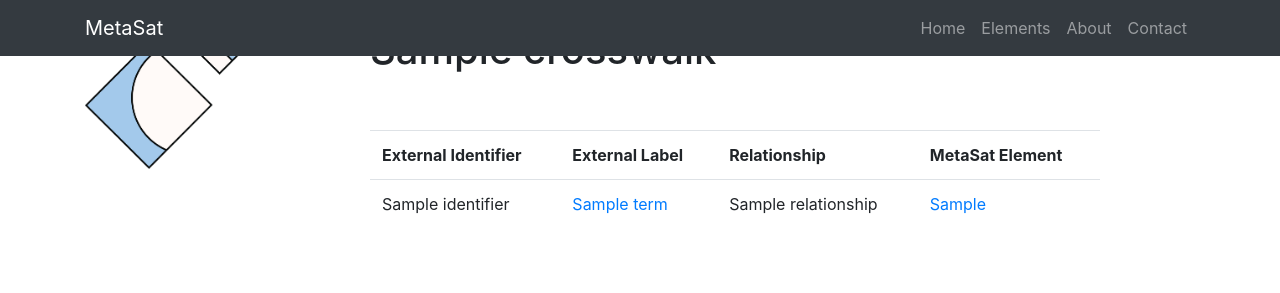
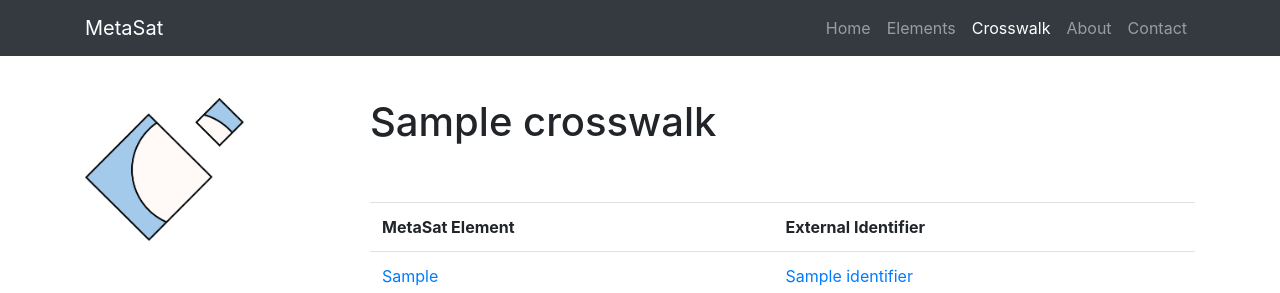
Before and after one commit to katieefrey/metasat, a Django app: template main/crosswalk/templates/crosswalk/crosswalk.html in a window 1280 px wide. Shown: the top 293 px of the page. Before the commit the page ends 214 px from the top, so only its background shows below. Run offline with Django 3.2, Linux system fonts and the light colour scheme; the template is opened without the code that fills it: most values are stand-ins (such as "Sample title", 1, 10 or a date in 2020); some libraries are stand-ins or nearby versions.

Commit message:
crosswalk updates and some accessibility improvements

```diff
--- a/main/crosswalk/models.py
+++ b/main/crosswalk/models.py
@@ -2,6 +2,7 @@ from django.db import models
 from metasat.models import Element
 
 class ExternalSchema(models.Model):
+    identifier = models.CharField(max_length=255, null=True, blank=True)
     name = models.CharField(max_length=255)
     url = models.CharField(max_length=255, null=True, blank=True)
 
@@ -36,3 +37,6 @@ class ExternalElement(models.Model):
 
     def __str__(self):
         return f"{self.source}: {self.identifier}"
+
+    class Meta:
+       ordering = ('metasat_element',)
--- a/main/crosswalk/templates/crosswalk/crosswalk.html
+++ b/main/crosswalk/templates/crosswalk/crosswalk.html
@@ -11,37 +11,49 @@
 
 {% block body %}
 
-<section>
-    <div class="container">
-        <div class="row">
+<div class="container">
+    <div background-color="white" class="row">
+        <div class="col-2">
+            <br/>&nbsp;<br/>&nbsp;
+            <img class="img-fluid" src="{% static 'website/img/MetaSat_Big.png' %}"/>
+        </div>
 
-            <div class="col-2">
-                <img width="100%" src="{% static 'website/img/MetaSat_Big.png' %}"/>
-            </div>
-            <div class="col-1">
-            </div>
+        <div class="col-1">
+        </div>
 
-            <div class="col-8">
+        <div class="col-9">
+            <br/>&nbsp;<br/>&nbsp;
+
                 <h1>{{crosswalk}}</h1>
+
                 <br/><br/>
                 <table class=table>
                     <tr>
+                        <th>MetaSat Element</th>
                         <th>External Identifier</th>
-                        <th>External Label</th>
-                        <th>Relationship</th>
-                        <th>MetaSat Element</th>
                     </tr>
                     {% for term in terms %}
                     <tr>
-                        <td>{{term.identifier}}</td>
-                        <td><a href="{{term.url}}">{{term.label}}</a></td>
-                        <td>{{term.relationship}}</td>
                         <td><a href="/metasat/{{term.metasat_element}}">{{term.metasat_element}}</a></td>
+                        <td><a href="{{term.url}}">{{term.identifier}}</a></td>
                     </tr>
                     {% endfor %}
                 </table>
         </div>
     </div>
-</section>
+    <div class="row">
+        <div class="col-3">
+        </div>
+        <div class="col-9">
+            <div id="footer">
+              <div class="container text-center">
+                <br/><br/>
+                <a rel="license" href="http://creativecommons.org/licenses/by-sa/4.0/"><img alt="Creative Commons License" style="border-width:0" src="https://i.creativecommons.org/l/by-sa/4.0/88x31.png" /></a><br />This work is licensed under a <a rel="license" href="http://creativecommons.org/licenses/by-sa/4.0/">Creative Commons Attribution-ShareAlike 4.0 International License</a>.
+              </div>
+            </div>
+        </div>
+    </div>
+</div>
+
 
 {% endblock %}
--- a/main/crosswalk/urls.py
+++ b/main/crosswalk/urls.py
@@ -1,8 +1,10 @@
-from django.urls import path
+from django.urls import path#, re_path
 
 from . import views
 
 urlpatterns = [
     path('', views.index, name='index'),
     path('<crosswalk>', views.crosswalk, name='crosswalk'),
+    #re_path(r'^(?P<crosswalk>[\w\ ]+)/$', views.crosswalk, name='crosswalk'),
+    #(?P<name>[\w\ ]+)
 ]
--- a/main/metasat/models.py
+++ b/main/metasat/models.py
@@ -25,3 +25,7 @@ class Element(models.Model):
 
     def __str__(self):
         return f"{self.identifier}"
+
+
+    class Meta:
+       ordering = ('identifier',)
--- a/main/website/templates/website/base.html
+++ b/main/website/templates/website/base.html
@@ -37,10 +37,10 @@
                     <li class="nav-item {% block nav-elements %}{% endblock %}">
                         <a class="nav-link" href="/metasat">Elements</a>
                     </li>
-<!--                     <li class="nav-item {% block nav-crosswalk %}{% endblock %}">
+                   <li class="nav-item {% block nav-crosswalk %}{% endblock %}">
                         <a class="nav-link" href="/crosswalk">Crosswalk</a>
                     </li>
-                    <li class="nav-item {% block nav-resources %}{% endblock %}">
+                    <!--  <li class="nav-item {% block nav-resources %}{% endblock %}">
                         <a class="nav-link" href="/resources">Resources</a>
                     </li> -->
                     <li class="nav-item {% block nav-about %}{% endblock %}">
```
Also changed, not shown: main/crosswalk/templates/crosswalk/index.html (+10 -22 lines), main/crosswalk/views.py (+2 -8 lines), main/importdata.py (+10 -1 lines), main/metasat/templates/metasat/index.html (+28 -2 lines), 1 other file.
